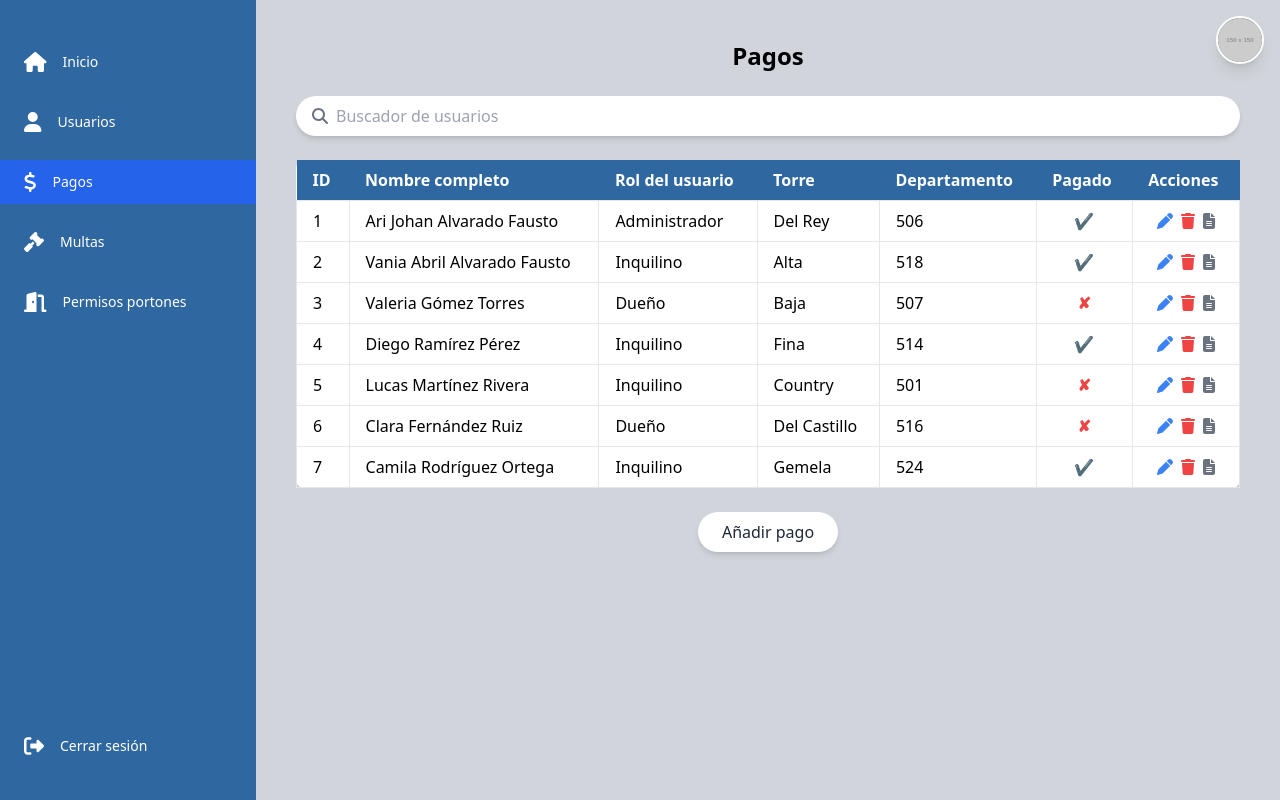
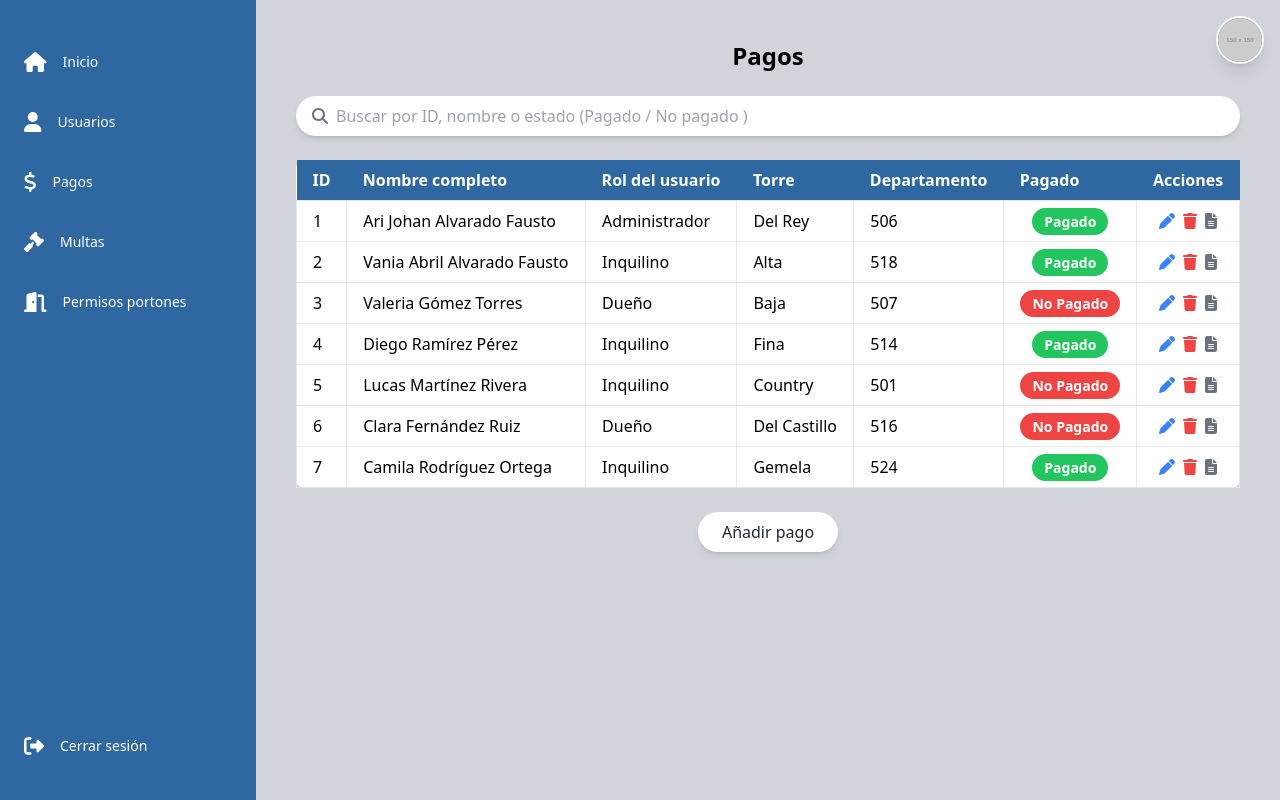
Before and after one commit to JohanFausto14/condominio_johan, a React (Vite) app: page /pagos in a window 1280 px wide. Built offline with nearby package versions, Linux system fonts and the light colour scheme.

Commit message:
Avance u

```diff
--- a/src/pages/multas.tsx
+++ b/src/pages/multas.tsx
@@ -1,4 +1,4 @@
-import React from "react";
+import React, { useState } from "react";
 import { FontAwesomeIcon } from "@fortawesome/react-fontawesome";
 import { useNavigate } from "react-router-dom";
 import {
@@ -16,6 +16,7 @@ import {
 
 const Multas: React.FC = () => {
   const navigate = useNavigate();
+  const [searchTerm, setSearchTerm] = useState(""); // Estado para el término de búsqueda
 
   const fines = [
     { id: 1, name: "Ari Johan Alvarado Fausto", role: "Administrador", tower: "Del Rey", department: 506, fine: "$0" },
@@ -26,6 +27,15 @@ const Multas: React.FC = () => {
     { id: 6, name: "Clara Fernández Ruiz", role: "Dueño", tower: "Del Castillo", department: 516, fine: "$1250" },
     { id: 7, name: "Camila Rodríguez Ortega", role: "Inquilino", tower: "Gemela", department: 524, fine: "$0" },
   ];
+
+  // Filtrar multas según el término de búsqueda
+  const filteredFines = fines.filter((fine) => {
+    const lowerSearchTerm = searchTerm.toLowerCase();
+    return (
+      fine.id.toString().includes(searchTerm) || // Filtrar por ID
+      fine.name.toLowerCase().includes(lowerSearchTerm) // Filtrar por Nombre
+    );
+  });
 
   return (
     <div className="flex h-screen">
@@ -85,7 +95,9 @@ const Multas: React.FC = () => {
           <FontAwesomeIcon icon={faSearch} className="text-gray-500 mr-2" />
           <input
             type="text"
-            placeholder="Buscador de usuarios"
+            placeholder="Buscar por ID o nombre"
+            value={searchTerm} // Conectar el estado
+            onChange={(e) => setSearchTerm(e.target.value)} // Actualizar el estado
             className="flex-1 bg-transparent focus:outline-none"
           />
         </div>
@@ -105,7 +117,7 @@ const Multas: React.FC = () => {
               </tr>
             </thead>
             <tbody>
-              {fines.map((fine) => (
+              {filteredFines.map((fine) => (
                 <tr key={fine.id} className="hover:bg-gray-100">
                   <td className="border px-4 py-2">{fine.id}</td>
                   <td className="border px-4 py-2">{fine.name}</td>
--- a/src/pages/pagos.tsx
+++ b/src/pages/pagos.tsx
@@ -1,4 +1,4 @@
-import React from "react";
+import React, { useState } from "react";
 import { FontAwesomeIcon } from "@fortawesome/react-fontawesome";
 import { useNavigate } from "react-router-dom";
 import {
@@ -16,6 +16,7 @@ import {
 
 const Pagos: React.FC = () => {
   const navigate = useNavigate();
+  const [searchTerm, setSearchTerm] = useState(""); // Estado para el término de búsqueda
 
   const payments = [
     { id: 1, name: "Ari Johan Alvarado Fausto", role: "Administrador", tower: "Del Rey", department: 506, paid: true },
@@ -26,6 +27,22 @@ const Pagos: React.FC = () => {
     { id: 6, name: "Clara Fernández Ruiz", role: "Dueño", tower: "Del Castillo", department: 516, paid: false },
     { id: 7, name: "Camila Rodríguez Ortega", role: "Inquilino", tower: "Gemela", department: 524, paid: true },
   ];
+
+  // Filtrar los pagos según el término de búsqueda
+  const filteredPayments = payments.filter((payment) => {
+    const lowerSearchTerm = searchTerm.toLowerCase(); // Normalizar el término de búsqueda
+
+    // Coincidencias parciales para "paga" y "no "
+    const isPaidMatch = lowerSearchTerm.includes("paga") && payment.paid; // Buscar "paga" para pagos
+    const isNotPaidMatch = lowerSearchTerm.includes("no ") && !payment.paid; // Buscar "no " para no pagos
+
+    return (
+      payment.id.toString().includes(searchTerm) || // Filtrar por ID
+      payment.name.toLowerCase().includes(lowerSearchTerm) || // Filtrar por Nombre
+      isPaidMatch || // Coincidencia con "paga"
+      isNotPaidMatch // Coincidencia con "no "
+    );
+  });
 
   return (
     <div className="flex h-screen">
@@ -42,10 +59,10 @@ const Pagos: React.FC = () => {
               <FontAwesomeIcon icon={faUser} className="text-xl mr-4" />
               <span className="text-sm font-medium">Usuarios</span>
             </button>
-            <button className="flex items-center px-6 py-3 bg-blue-600 w-full text-left">
-              <FontAwesomeIcon icon={faDollarSign} className="text-xl mr-4" />
-              <span className="text-sm font-medium">Pagos</span>
-            </button>
+            <button onClick={() => navigate("/pagos")} className="flex items-center px-6 py-3 hover:bg-blue-600 w-full text-left">
+                         <FontAwesomeIcon icon={faDollarSign} className="text-xl mr-4" />
+                         <span className="text-sm font-medium">Pagos</span>
+                       </button>
             <button onClick={() => navigate("/multas")} className="flex items-center px-6 py-3 hover:bg-blue-600 w-full text-left">
               <FontAwesomeIcon icon={faGavel} className="text-xl mr-4" />
               <span className="text-sm font-medium">Multas</span>
@@ -85,7 +102,9 @@ const Pagos: React.FC = () => {
           <FontAwesomeIcon icon={faSearch} className="text-gray-500 mr-2" />
           <input
             type="text"
-            placeholder="Buscador de usuarios"
+            placeholder="Buscar por ID, nombre o estado (Pagado / No pagado )"
+            value={searchTerm} // Conectar el estado
+            onChange={(e) => setSearchTerm(e.target.value)} // Actualizar el estado
             className="flex-1 bg-transparent focus:outline-none"
           />
         </div>
@@ -105,7 +124,7 @@ const Pagos: React.FC = () => {
               </tr>
             </thead>
             <tbody>
-              {payments.map((payment) => (
+              {filteredPayments.map((payment) => (
                 <tr key={payment.id} className="hover:bg-gray-100">
                   <td className="border px-4 py-2">{payment.id}</td>
                   <td className="border px-4 py-2">{payment.name}</td>
@@ -114,9 +133,13 @@ const Pagos: React.FC = () => {
                   <td className="border px-4 py-2">{payment.department}</td>
                   <td className="border px-4 py-2 text-center">
                     {payment.paid ? (
-                      <span className="text-green-500 font-bold">✔</span>
+                      <span className="bg-green-500 text-white px-3 py-1 rounded-full text-sm font-semibold">
+                        Pagado
+                      </span>
                     ) : (
-                      <span className="text-red-500 font-bold">✘</span>
+                      <span className="bg-red-500 text-white px-3 py-1 rounded-full text-sm font-semibold">
+                        No Pagado
+                      </span>
                     )}
                   </td>
                   <td className="border px-4 py-2 text-center">
--- a/src/pages/usuarios.tsx
+++ b/src/pages/usuarios.tsx
@@ -83,10 +83,10 @@ const Usuarios: React.FC = () => {
                     <FontAwesomeIcon icon={faUser} className="text-xl mr-4" />
                     <span className="text-sm font-medium">Usuarios</span>
                   </button>
-                  <button className="flex items-center px-6 py-3 bg-blue-600 w-full text-left">
-                    <FontAwesomeIcon icon={faDollarSign} className="text-xl mr-4" />
-                    <span className="text-sm font-medium">Pagos</span>
-                  </button>
+                  <button onClick={() => navigate("/pagos")} className="flex items-center px-6 py-3 hover:bg-blue-600 w-full text-left">
+                               <FontAwesomeIcon icon={faDollarSign} className="text-xl mr-4" />
+                               <span className="text-sm font-medium">Pagos</span>
+                             </button>
                   <button onClick={() => navigate("/multas")} className="flex items-center px-6 py-3 hover:bg-blue-600 w-full text-left">
                     <FontAwesomeIcon icon={faGavel} className="text-xl mr-4" />
                     <span className="text-sm font-medium">Multas</span>
@@ -114,7 +114,7 @@ const Usuarios: React.FC = () => {
           <FontAwesomeIcon icon={faSearch} className="text-gray-500 mr-2" />
           <input
             type="text"
-            placeholder="Buscador de usuarios"
+            placeholder="Buscar por ID o nombre"
             className="flex-1 bg-transparent focus:outline-none"
             value={searchQuery}
             onChange={(e) => setSearchQuery(e.target.value)}
```
